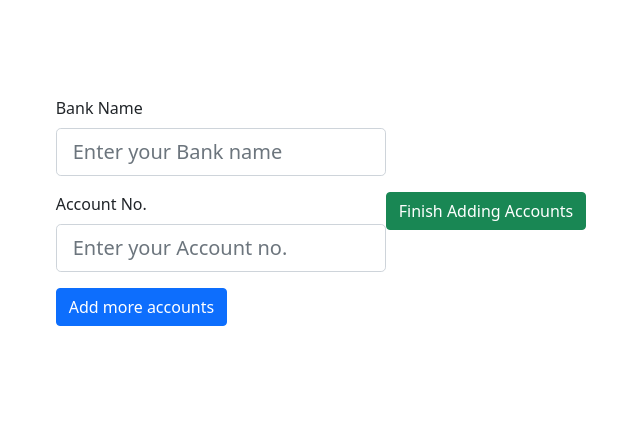
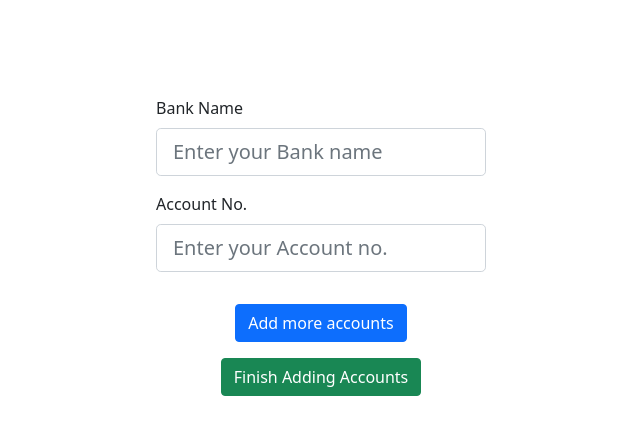
Before and after one commit to erratus/erratas, a Flask app: a page that uses proj/templates/add_accounts.html in a window 1280 px wide. Shown: the part 56-491 px from the top of the page, without its empty margins (319-959 px from the left). Run offline with Flask 3, Linux system fonts and the light colour scheme.

Commit message:
Update add_accounts.html

```diff
--- a/proj/templates/add_accounts.html
+++ b/proj/templates/add_accounts.html
@@ -15,13 +15,19 @@
             <label for="account_no" class="form-label">Account No.</label>
             <input type="text" name="account_no" class="form-control form-control-lg" maxlength="20" minlength="8" placeholder="Enter your Account no." id="account_no" required>
         </div>
+    </form>
+</div>
+
+<div class="container d-flex justify-content-center align-items-center">
+    <form action="{{ url_for('add_accounts', username=username) }}" method="post">
         <button type="submit" class="btn btn-primary">Add more accounts</button>
     </form>
+</div>
 
+<div class="container d-flex justify-content-center align-items-center">
     <form action="{{ url_for('finish_adding_accounts', username=username) }}" method="get">
         <button type="submit" class="btn btn-success">Finish Adding Accounts</button>
     </form>
 </div>
 
-
 {% endblock main %}
```
